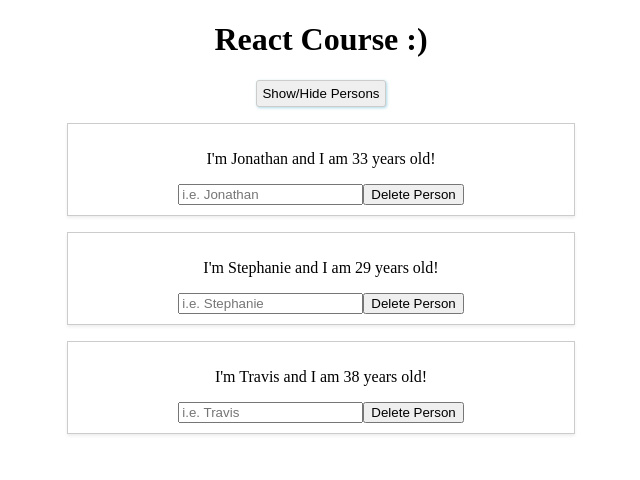
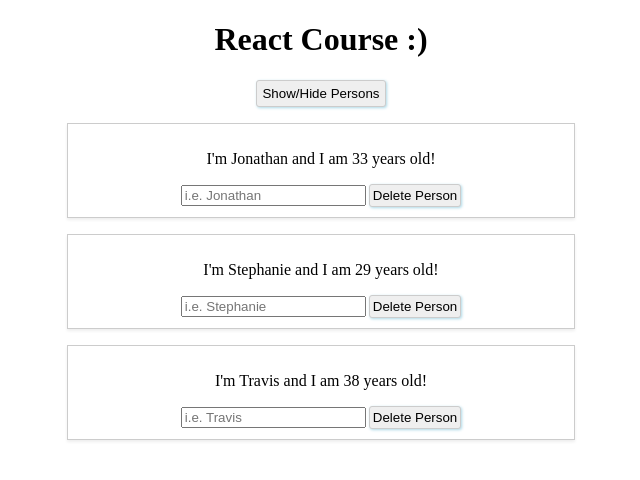
Before and after one commit to JS-goose/react-person-manager, a React (Create React App) app: page / in a window 1280 px wide. Both pictures are taken after a click on the button "Show/Hide Persons". Shown: the top 480 px of the page, without its empty margins (319-959 px from the left). Built offline with nearby package versions, Linux system fonts and the light colour scheme.

Commit message:
adjusted delete person button styling

```diff
--- a/src/Person/Person.js
+++ b/src/Person/Person.js
@@ -10,9 +10,17 @@ const person = (props) => {
       {/* props.children allows me to render content that is placed between the opening and closing tags of my component in App.js */}
       <p>{props.children}</p>
       <input type="text" onChange={props.handleInputName} placeholder={`i.e. ${props.name}`} />
-      <button onClick={props.click}>Delete Person</button>
+      <button style={buttonStyle} onClick={props.click}>Delete Person</button>
     </div>
   );
 };
 
+const buttonStyle = {
+  padding: 3,
+  marginLeft: 3,
+  borderRadius: 3,
+  border: '1px solid #ccc',
+  boxShadow: '1px 1px 3px lightblue',
+  cursor: 'pointer',
+}
 export default person;
```
